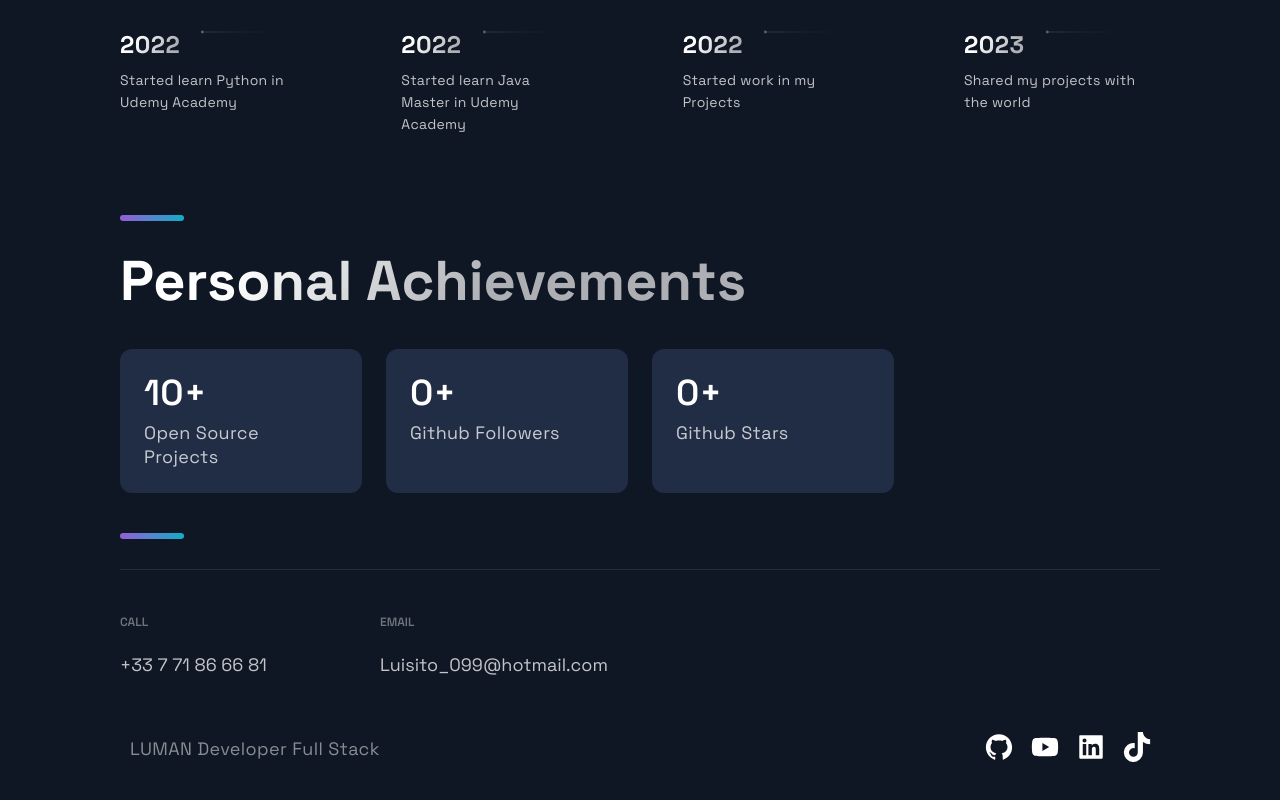
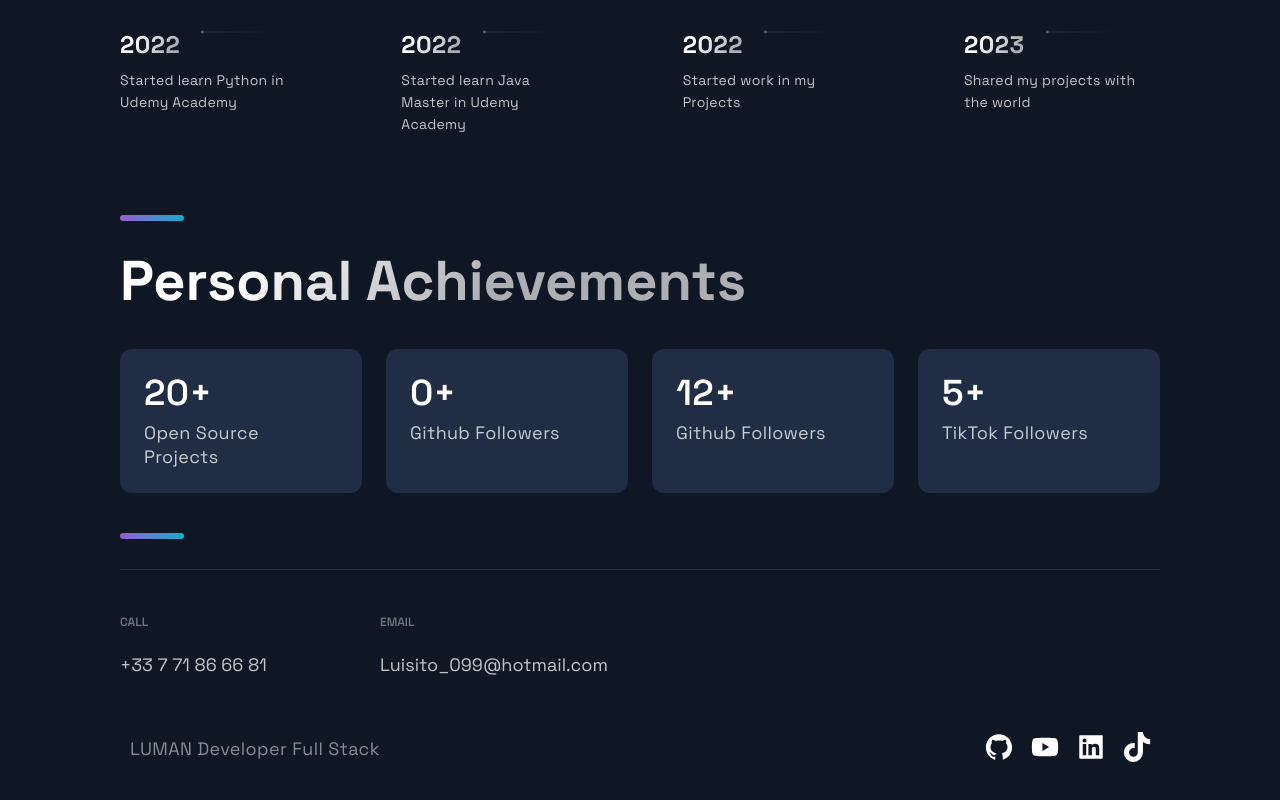
Before and after one commit to xLuisManrique/LUMAN-PORTFOLIO, a Next.js app: page / in a window 1280 px wide. Shown: the part 3558-4358 px from the top of the page. Built offline with nearby package versions, Linux system fonts and the light colour scheme.

Commit message:
Update Acomplishments.js

```diff
--- a/src/components/Acomplishments/Acomplishments.js
+++ b/src/components/Acomplishments/Acomplishments.js
@@ -4,9 +4,10 @@ import { Section, SectionDivider, SectionTitle } from '../../styles/GlobalCompon
 import { Box, Boxes, BoxNum, BoxText } from './AcomplishmentsStyles';
 
 const data = [
-  { number: 10, text: 'Open Source Projects'},
+  { number: 20, text: 'Open Source Projects'},
   { number: 0, text: 'Github Followers', },
-  { number: 0, text: 'Github Stars', }
+  { number: 12, text: 'Github Followers', },
+  { number: 5, text: 'TikTok Followers', }
 ];
 
 const Acomplishments = () => (
```
